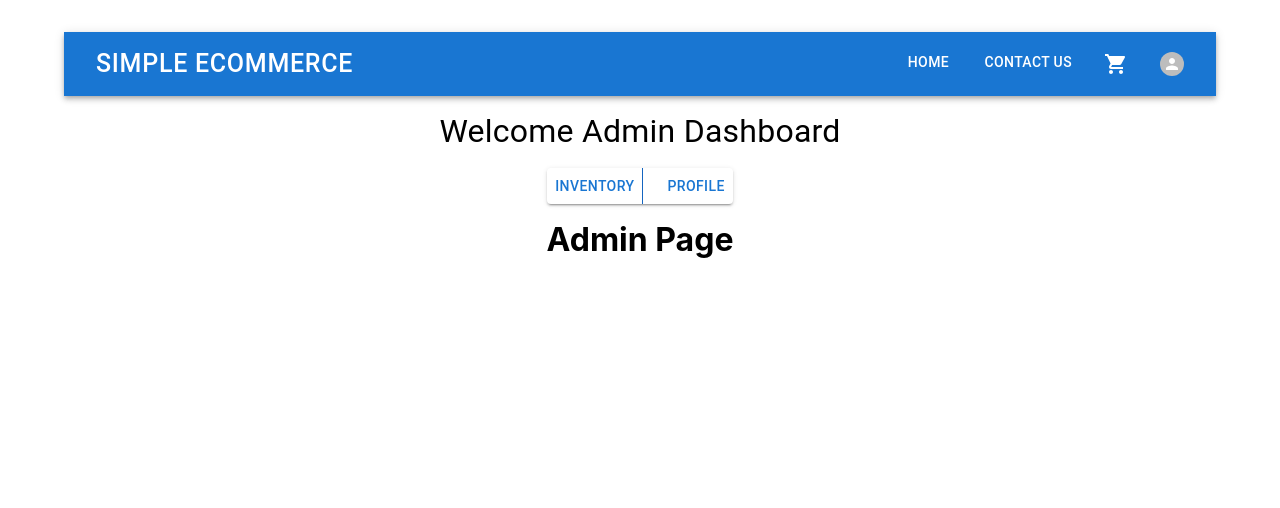
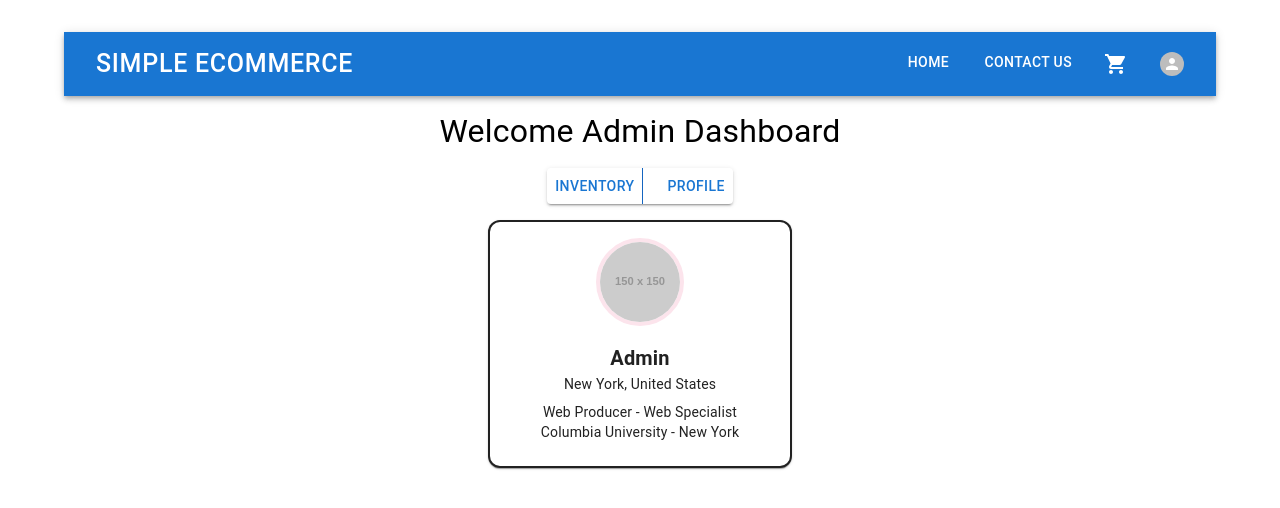
Before and after one commit to Ashab-Asir/e-commarce-app, a React (Create React App) app in the folder client/: page /admin in a window 1280 px wide. Shown: the top 508 px of the page. Built offline with nearby package versions, Linux system fonts and the light colour scheme.

Commit message:
admin profile added

```diff
--- a/client/src/App.jsx
+++ b/client/src/App.jsx
@@ -5,6 +5,7 @@ import ContactUs from "./pages/contacts/ContactUs";
 import { AddProducts, AdminLayout, Inventory } from "./pages/adminLayout";
 import { ProductDetails } from "./components/product";
 import { CartProvider } from "./contexts";
+import AdminProfileCard from "./pages/adminLayout/AdminProfileCard";
 
 function App() {
   return (
@@ -14,7 +15,10 @@ function App() {
           <Route path="/" element={<HomePages></HomePages>}></Route>
           <Route path="contactus" element={<ContactUs></ContactUs>}></Route>
           <Route path="admin" element={<AdminLayout></AdminLayout>}>
-            <Route index element={<h1>Admin Page</h1>}></Route>
+            <Route
+              index
+              element={<AdminProfileCard></AdminProfileCard>}
+            ></Route>
             <Route path="inventory" element={<Inventory></Inventory>}></Route>
             <Route
               path="addproducts"
--- a/client/src/api/common/components/index.js
+++ b/client/src/api/common/components/index.js
@@ -21,6 +21,8 @@ import {
   TextField,
   Snackbar,
   Alert,
+  Card,
+  CardContent,
 } from "@mui/material";
 
 export {
@@ -46,4 +48,6 @@ export {
   TextField,
   Snackbar,
   Alert,
+  Card,
+  CardContent,
 };
--- a/client/src/components/product/ProductForm.jsx
+++ b/client/src/components/product/ProductForm.jsx
@@ -53,12 +53,27 @@ export function ProductForm({
             value={product.quantity}
           />
           <TextField
-            label="Quantity"
+            label="Category"
             required
             name="category"
             onChange={handelOnChange}
             value={product.category}
           />
+          <TextField
+            label="Description"
+            required
+            name="description"
+            onChange={handelOnChange}
+            value={product.description}
+          />
+          <TextField
+            label="Image"
+            required
+            name="image"
+            onChange={handelOnChange}
+            value={product.image}
+          />
+
           <Box>
             <Button variant="outlined" type="submit">
               {isEditing ? "Save Changes" : "Add Product"}
--- /dev/null
+++ b/client/src/pages/adminLayout/AdminProfileCard.jsx
@@ -0,0 +1,43 @@
+import React from "react";
+import {
+  Card,
+  CardContent,
+  Avatar,
+  Typography,
+  Button,
+  Box,
+} from "../../api/common/components";
+import { pink } from "@mui/material/colors";
+
+const AdminProfileCard = () => {
+  return (
+    <Card
+      sx={{
+        width: 300,
+        borderRadius: 3,
+        textAlign: "center",
+        border: "2px solid",
+      }}
+    >
+      <Box sx={{ display: "flex", justifyContent: "center", mt: 2 }}>
+        <Avatar
+          src="https://via.placeholder.com/150" // replace with actual image URL if available
+          alt="Samantha Jones"
+          sx={{ width: 80, height: 80, border: `4px solid ${pink[50]}` }}
+        />
+      </Box>
+      <CardContent>
+        <Typography variant="h6" fontWeight="bold">
+          Admin
+        </Typography>
+        <Typography variant="body2">New York, United States</Typography>
+        <Typography variant="body2" sx={{ mt: 1 }}>
+          Web Producer - Web Specialist
+        </Typography>
+        <Typography variant="body2">Columbia University - New York</Typography>
+      </CardContent>
+    </Card>
+  );
+};
+
+export default AdminProfileCard;
```
Also changed, not shown: 1 other file (tests, documents, lock files or other folders).
